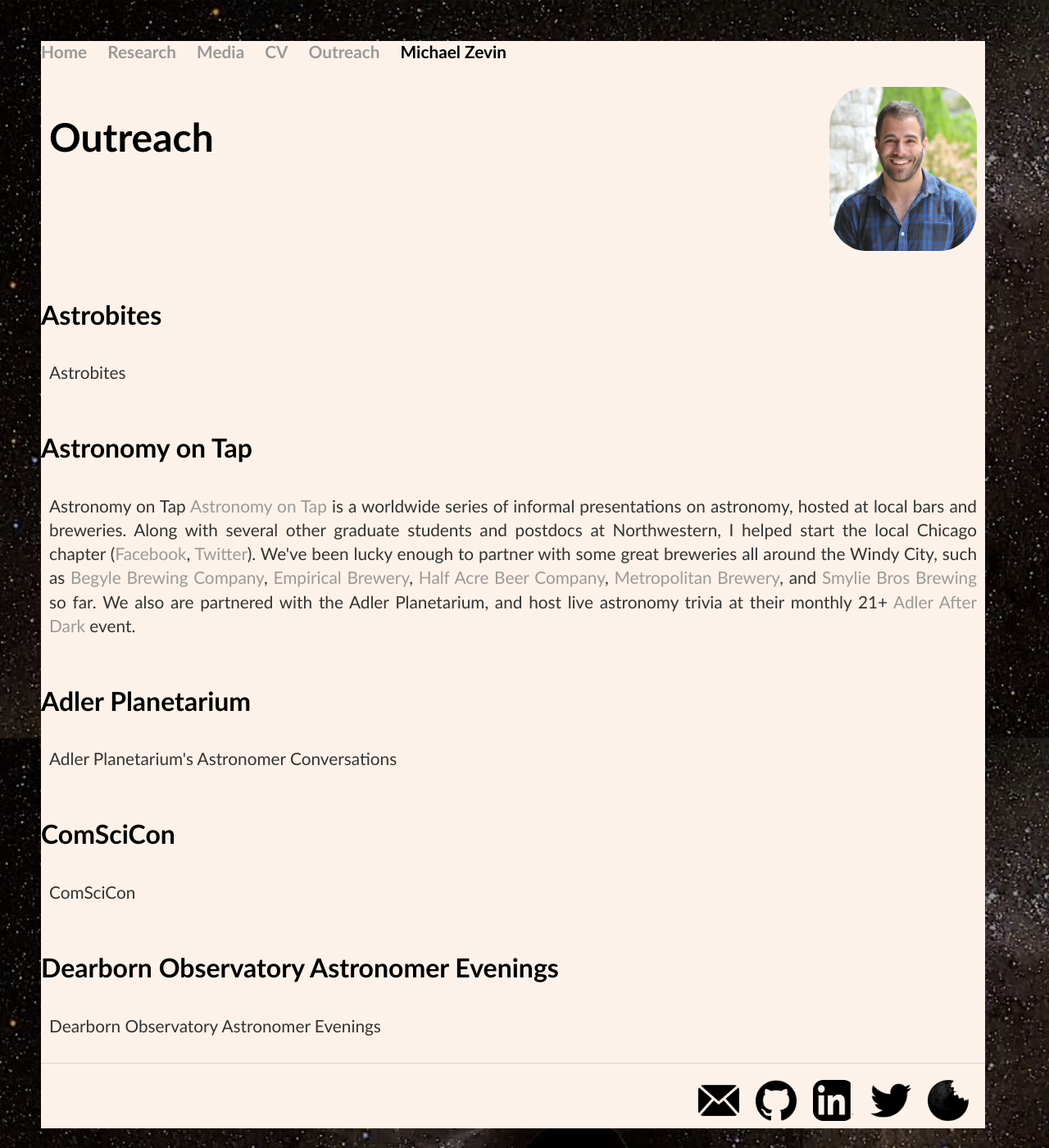
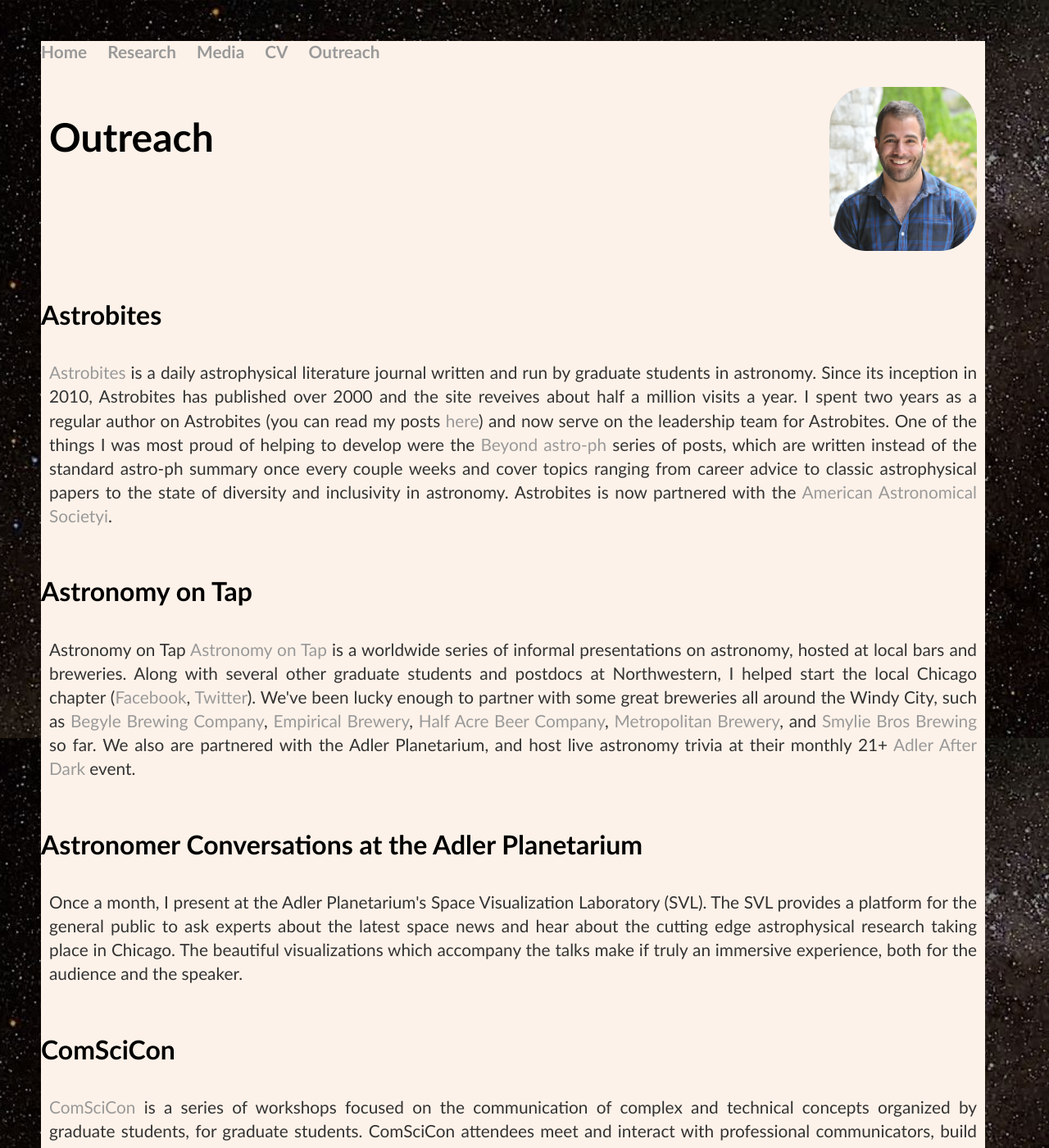
Before and after one commit to michaelzevin/michaelzevin.github.io, a Jekyll site: the page built from outreach/index.html, in a window 1280 px wide and 1400 px high. Shown: the whole window at 82% size. Built offline with Jekyll 4.4.1, drawn with Linux system fonts in a browser that asks for light colours; some of the changed text lies outside the part shown.

Commit message:
outreach

```diff
--- a/_layouts/default.html
+++ b/_layouts/default.html
@@ -18,8 +18,6 @@
         		<li><a href="/media">Media</a></li>
 	        	<li><a href="/cv/zevin-cv.pdf" target="_blank">CV</a></li>
 				<li><a href="/outreach">Outreach</a></li>
-                <li ALIGN=RIGHT>Michael Zevin</li>
-        		<!-- <li><a href="/personal">Personal</a></li> -->
     		</ul>
 		</nav>
 
--- a/outreach/index.html
+++ b/outreach/index.html
@@ -6,7 +6,11 @@ title: Outreach
 <div class="row">
 	<h2 style="-webkit-margin-before: 1.5em;">Astrobites</h2>
 	<p align="justify">
-		Astrobites
+		<a href="https://astrobites.org/">Astrobites</a> is a daily astrophysical literature journal written and run by graduate students in astronomy.
+Since its inception in 2010, Astrobites has published over 2000 and the site reveives about half a million visits a year.
+I spent two years as a regular author on Astrobites (you can read my posts <a href="https://astrobites.org/author/mzevin/">here</a>) and now serve on the leadership team for Astrobites.
+One of the things I was most proud of helping to develop were the <a href="https://astrobites.org/#beyond">Beyond astro-ph</a> series of posts, which are written instead of the standard astro-ph summary once every couple weeks and cover topics ranging from career advice to classic astrophysical papers to the state of diversity and inclusivity in astronomy.
+Astrobites is now partnered with the <a href="https://aas.org/">American Astronomical Societyi</a>.
     <br />
 	</p>
 	<h2 style="-webkit-margin-before: 1.5em;">Astronomy on Tap</h2>
@@ -18,19 +22,25 @@ We've been lucky enough to partner with some great breweries all around the Wind
 We also are partnered with the Adler Planetarium, and host live astronomy trivia at their monthly 21+ <a href="https://www.adlerplanetarium.org/adler-after-dark/">Adler After Dark</a> event.
     <br />
 	</p>
-	<h2 style="-webkit-margin-before: 1.5em;">Adler Planetarium</h2>
+	<h2 style="-webkit-margin-before: 1.5em;">Astronomer Conversations at the Adler Planetarium</h2>
 	<p align="justify">
-		Adler Planetarium's Astronomer Conversations
+		Once a month, I present at the Adler Planetarium's Space Visualization Laboratory (SVL).
+The SVL provides a platform for the general public to ask experts about the latest space news and hear about the cutting edge astrophysical research taking place in Chicago.
+The beautiful visualizations which accompany the talks make if truly an immersive experience, both for the audience and the speaker.
     <br />
 	</p>
 	<h2 style="-webkit-margin-before: 1.5em;">ComSciCon</h2>
 	<p align="justify">
-		ComSciCon
+		<a href="https://comscicon.com/">ComSciCon</a> is a series of workshops focused on the communication of complex and technical concepts organized by graduate students, for graduate students.
+ComSciCon attendees meet and interact with professional communicators, build lasting networks with graduate students in all fields of science and engineering from around the country, and write and publish original works.
+After attending the national ComSciCon workshop in 2017, I become a part of the Program Organizing Commitee for the national workshops.
     <br />
 	</p>
-	<h2 style="-webkit-margin-before: 1.5em;">Dearborn Observatory Astronomer Evenings</h2>
+	<h2 style="-webkit-margin-before: 1.5em;">CIERA Astronomer Evenings at the Dearborn Observatory</h2>
 	<p align="justify">
-		Dearborn Observatory Astronomer Evenings
+		As part the agreement for acquiring the telescope, Northwestern University has has opened up the <a href="https://www.physics.northwestern.edu/about/dearborn-observatory/">Dearborn Observatory</a> to the public on a weekly basis for observing.
+Once a month, we accompany the public observing with talks by CIERA astronomers about various topics in astronomy.
+Besides helping to host the public observing sessions, I present at these monthly topics on various astronomical topics.
     <br />
 	</p>
 
```
